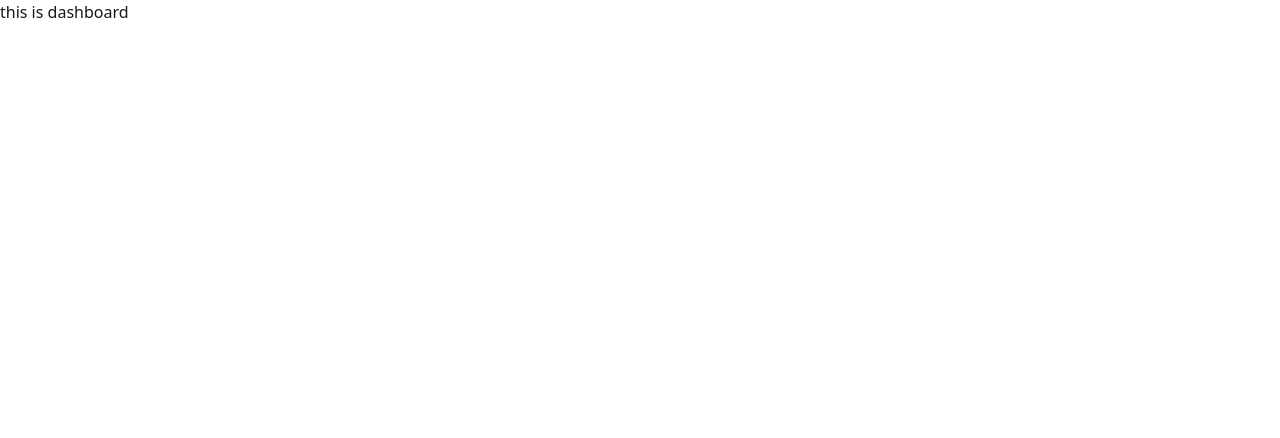
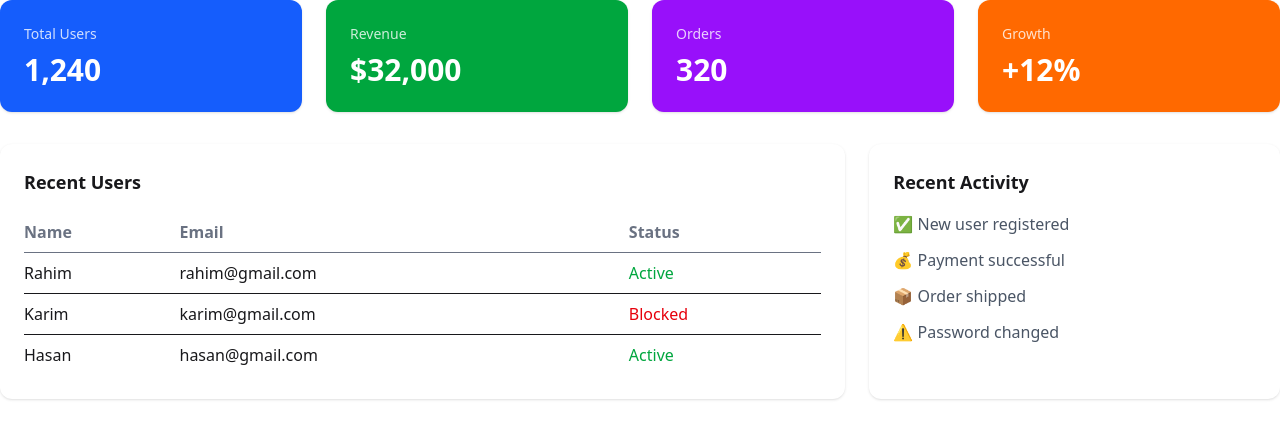
Before and after one commit to bharatroy4D/interview-project, a React (Vite) app: page /dashboard in a window 1280 px wide. Shown: the top 438 px of the page. Built offline with nearby package versions, Linux system fonts and the light colour scheme.

Commit message:
Dashboard of design is complite

```diff
--- a/src/pages/dashboard/Dashboard.jsx
+++ b/src/pages/dashboard/Dashboard.jsx
@@ -1,11 +1,89 @@
-import React from 'react';
+const Dashboard = () => {
+  return (
+    <div className="space-y-8">
 
-const Dashboard = () => {
-    return (
-        <div>
-            this is dashboard
+      {/* ===== TOP STATS (Manual Cards) ===== */}
+      <div className="grid grid-cols-1 sm:grid-cols-2 lg:grid-cols-4 gap-6">
+
+        {/* Card 1 */}
+        <div className="bg-blue-600 text-white p-6 rounded-xl shadow">
+          <p className="text-sm opacity-80">Total Users</p>
+          <h2 className="text-3xl font-bold mt-2">1,240</h2>
         </div>
-    );
+
+        {/* Card 2 */}
+        <div className="bg-green-600 text-white p-6 rounded-xl shadow">
+          <p className="text-sm opacity-80">Revenue</p>
+          <h2 className="text-3xl font-bold mt-2">$32,000</h2>
+        </div>
+
+        {/* Card 3 */}
+        <div className="bg-purple-600 text-white p-6 rounded-xl shadow">
+          <p className="text-sm opacity-80">Orders</p>
+          <h2 className="text-3xl font-bold mt-2">320</h2>
+        </div>
+
+        {/* Card 4 */}
+        <div className="bg-orange-500 text-white p-6 rounded-xl shadow">
+          <p className="text-sm opacity-80">Growth</p>
+          <h2 className="text-3xl font-bold mt-2">+12%</h2>
+        </div>
+
+      </div>
+
+      {/* ===== TABLE + ACTIVITY ===== */}
+      <div className="grid grid-cols-1 lg:grid-cols-3 gap-6">
+
+        {/* Recent Users Table */}
+        <div className="lg:col-span-2 bg-white rounded-xl shadow p-6">
+          <h3 className="text-lg font-semibold mb-4">Recent Users</h3>
+
+          <table className="w-full text-left">
+            <thead>
+              <tr className="border-b text-gray-500">
+                <th className="py-2">Name</th>
+                <th>Email</th>
+                <th>Status</th>
+              </tr>
+            </thead>
+
+            <tbody>
+              <tr className="border-b">
+                <td className="py-2">Rahim</td>
+                <td>rahim@gmail.com</td>
+                <td className="text-green-600 font-medium">Active</td>
+              </tr>
+
+              <tr className="border-b">
+                <td className="py-2">Karim</td>
+                <td>karim@gmail.com</td>
+                <td className="text-red-600 font-medium">Blocked</td>
+              </tr>
+
+              <tr>
+                <td className="py-2">Hasan</td>
+                <td>hasan@gmail.com</td>
+                <td className="text-green-600 font-medium">Active</td>
+              </tr>
+            </tbody>
+          </table>
+        </div>
+
+        {/* Activity Section */}
+        <div className="bg-white rounded-xl shadow p-6">
+          <h3 className="text-lg font-semibold mb-4">Recent Activity</h3>
+
+          <ul className="space-y-3 text-gray-600">
+            <li>✅ New user registered</li>
+            <li>💰 Payment successful</li>
+            <li>📦 Order shipped</li>
+            <li>⚠️ Password changed</li>
+          </ul>
+        </div>
+
+      </div>
+    </div>
+  );
 };
 
 export default Dashboard;
```
